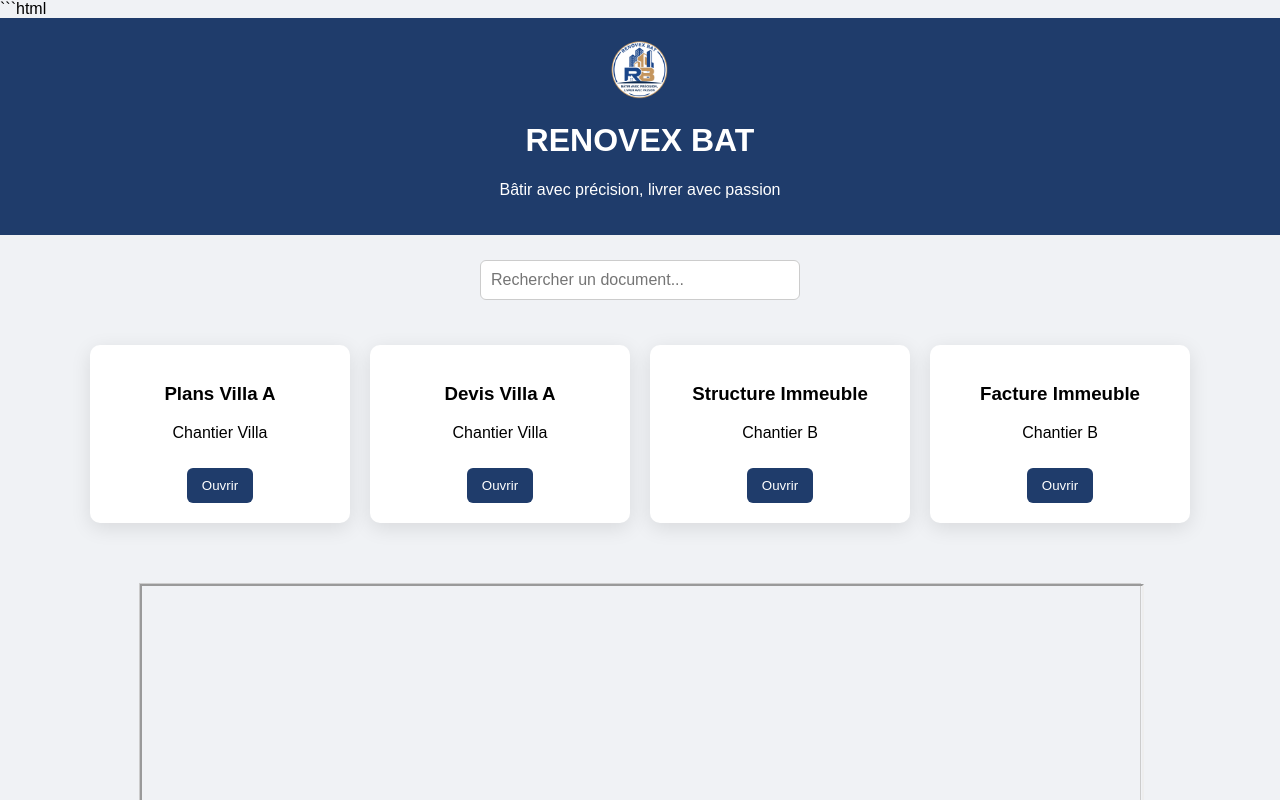
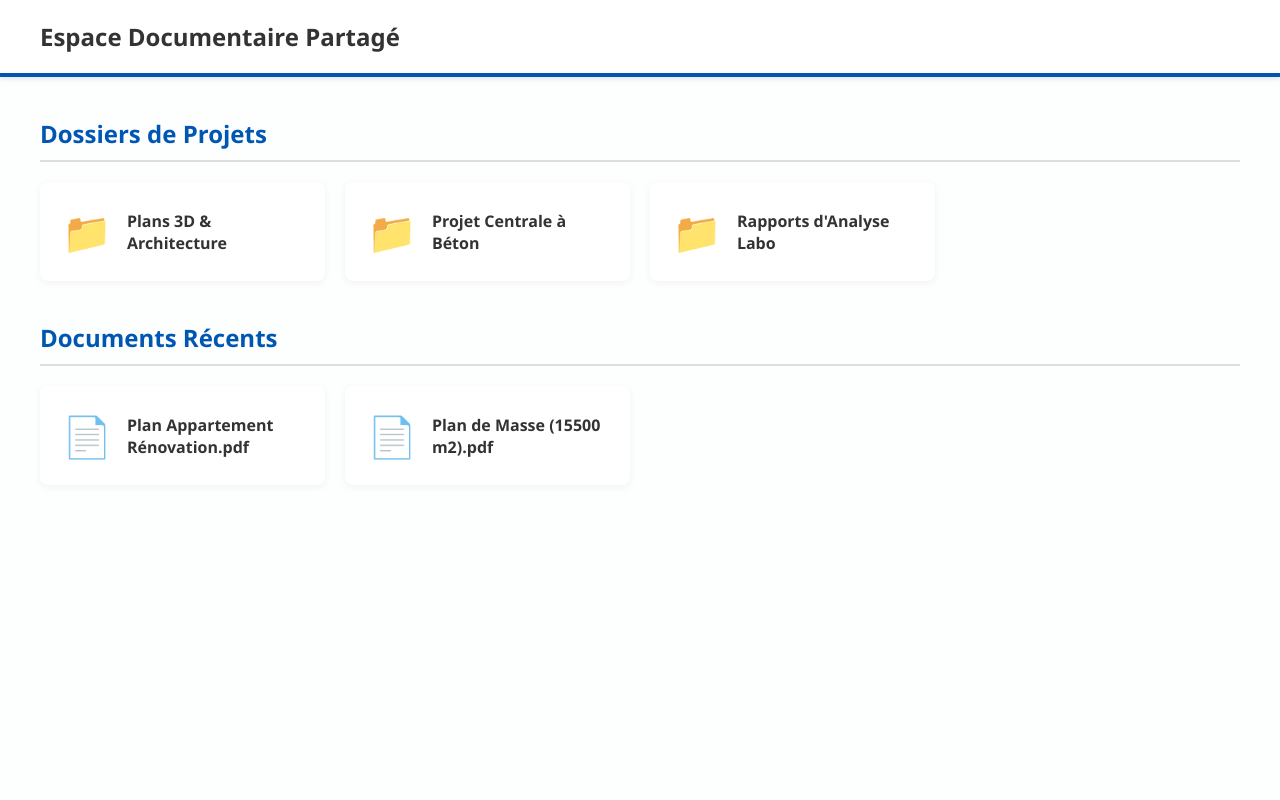
Before and after one commit to renovexebat-hub/RB_DOCS, a plain HTML site: page index.html in a window 1280 px wide. Shown: the top 800 px of the page. Drawn offline with Linux system fonts and the light colour scheme.

Commit message:
Update index.html

````diff
--- a/index.html
+++ b/index.html
@@ -1,210 +1,144 @@
-```html
 <!DOCTYPE html>
 <html lang="fr">
-
 <head>
-
     <meta charset="UTF-8">
-<title>RENOVEX BAT - Portail Documents</title>
-
+    <meta name="viewport" content="width=device-width, initial-scale=1.0">
+    <title>Espace Documentaire - RENOVEX BAT</title>
     <style>
-
-body{
-margin:0;
-font-family:Arial;
-background:#f0f2f5;
+        :root {
+            /* Le bleu corporatif de votre entreprise */
+            --primary-blue: #0056b3;
+            --bg-color: #f4f7f6;
         }
 
-header{
-background:#1f3c6b;
-color:white;
-padding:20px;
-text-align:center;
+        body {
+            font-family: 'Segoe UI', Tahoma, Geneva, Verdana, sans-serif;
+            margin: 0;
+            padding: 0;
+            background-color: var(--bg-color);
+            /* Décommentez la ligne ci-dessous et mettez le nom de votre image de fond */
+            /* background-image: url('votre-background.jpg'); */
+            background-size: cover;
+            background-position: center;
+            background-attachment: fixed;
         }
 
-.logo{
-width:120px;
+        /* Overlay pour que le texte reste lisible si vous mettez une photo de fond */
+        .overlay {
+            background-color: rgba(255, 255, 255, 0.85);
+            min-height: 100vh;
         }
 
-.search-box{
-text-align:center;
-margin:25px;
+        .header {
+            display: flex;
+            align-items: center;
+            padding: 20px 40px;
+            background-color: white;
+            box-shadow: 0 2px 5px rgba(0,0,0,0.1);
+            border-bottom: 4px solid var(--primary-blue);
         }
 
-.search-box input{
-width:320px;
-padding:10px;
-font-size:16px;
-border-radius:6px;
-border:1px solid #ccc;
+        .logo {
+            height: 60px;
+            margin-right: 20px;
+            /* Remplacer par le nom de votre fichier logo avec les initiales RB et l'emblème de maçonnerie */
         }
 
-.container{
-
-max-width:1100px;
-margin:auto;
-display:grid;
-grid-template-columns:repeat(auto-fit,minmax(220px,1fr));
-gap:20px;
-padding:20px;
-
+        .header h1 {
+            color: #333;
+            font-size: 24px;
+            margin: 0;
         }
 
-.card{
-
-background:white;
-padding:20px;
-border-radius:10px;
-box-shadow:0 5px 20px rgba(0,0,0,0.1);
-text-align:center;
-transition:0.3s;
-
+        .container {
+            max-width: 1200px;
+            margin: 40px auto;
+            padding: 0 20px;
         }
 
-.card:hover{
-
-transform:translateY(-5px);
-
+        .section-title {
+            color: var(--primary-blue);
+            border-bottom: 2px solid #ddd;
+            padding-bottom: 10px;
+            margin-bottom: 20px;
         }
 
-.card button{
-
-margin-top:10px;
-background:#1f3c6b;
-color:white;
-border:none;
-padding:10px 15px;
-border-radius:6px;
-cursor:pointer;
-
+        .grid {
+            display: grid;
+            grid-template-columns: repeat(auto-fill, minmax(250px, 1fr));
+            gap: 20px;
+            margin-bottom: 40px;
         }
 
-.viewer{
-
-max-width:1000px;
-height:600px;
-margin:40px auto;
-border:1px solid #ccc;
-
+        .card {
+            background: white;
+            padding: 20px;
+            border-radius: 8px;
+            box-shadow: 0 2px 8px rgba(0,0,0,0.05);
+            text-decoration: none;
+            color: #333;
+            display: flex;
+            align-items: center;
+            transition: transform 0.2s, border 0.2s;
+            border: 2px solid transparent;
         }
 
-iframe{
-
-width:100%;
-height:100%;
-
+        .card:hover {
+            transform: translateY(-5px);
+            border-color: var(--primary-blue);
         }
 
-footer{
-
-text-align:center;
-padding:20px;
-color:#777;
-
+        .icon {
+            font-size: 40px;
+            margin-right: 15px;
         }
 
+        .folder-icon { color: var(--primary-blue); }
+        .file-icon { color: #e74c3c; } /* Rouge pour les PDF par exemple */
+
+        .item-name {
+            font-weight: 600;
+            font-size: 16px;
+            word-break: break-word;
+        }
     </style>
-
 </head>
-
 <body>
-
-<header>
-
-<img src="logo.png" class="logo">
-
-<h1>RENOVEX BAT</h1>
-
-<p>Bâtir avec précision, livrer avec passion</p>
-
-</header>
-
-<div class="search-box">
-
-<input type="text" id="searchInput" placeholder="Rechercher un document...">
-
+    <div class="overlay">
+        <div class="header">
+            <img src="logo-rb.png" alt="Logo RENOVEX BAT" class="logo" onerror="this.style.display='none'">
+            <h1>Espace Documentaire Partagé</h1>
         </div>
 
-<div class="container" id="documents">
-
-<div class="card">
-
-<h3>Plans Villa A</h3>
-
-<p>Chantier Villa</p>
-
-<button onclick="openPDF('documents/chantier-villa-A/plans.pdf')">
-Ouvrir
-</button>
-
+        <div class="container">
+            <h2 class="section-title">Dossiers de Projets</h2>
+            <div class="grid">
+                <a href="Plans_3D/" class="card">
+                    <span class="icon folder-icon">📁</span>
+                    <span class="item-name">Plans 3D & Architecture</span>
+                </a>
+                <a href="Centrale_Beton/" class="card">
+                    <span class="icon folder-icon">📁</span>
+                    <span class="item-name">Projet Centrale à Béton</span>
+                </a>
+                <a href="Rapports_Laboratoire/" class="card">
+                    <span class="icon folder-icon">📁</span>
+                    <span class="item-name">Rapports d'Analyse Labo</span>
+                </a>
             </div>
 
-<div class="card">
-
-<h3>Devis Villa A</h3>
-
-<p>Chantier Villa</p>
-
-<button onclick="openPDF('documents/chantier-villa-A/devis.pdf')">
-Ouvrir
-</button>
-
+            <h2 class="section-title">Documents Récents</h2>
+            <div class="grid">
+                <a href="Plans_3D/plan_appartement_renovation.pdf" target="_blank" class="card">
+                    <span class="icon file-icon">📄</span>
+                    <span class="item-name">Plan Appartement Rénovation.pdf</span>
+                </a>
+                <a href="Centrale_Beton/plan_masse_15500m2.pdf" target="_blank" class="card">
+                    <span class="icon file-icon">📄</span>
+                    <span class="item-name">Plan de Masse (15500 m2).pdf</span>
+                </a>
             </div>
-
-<div class="card">
-
-<h3>Structure Immeuble</h3>
-
-<p>Chantier B</p>
-
-<button onclick="openPDF('documents/chantier-immeuble-B/structure.pdf')">
-Ouvrir
-</button>
-
         </div>
-
-<div class="card">
-
-<h3>Facture Immeuble</h3>
-
-<p>Chantier B</p>
-
-<button onclick="openPDF('documents/chantier-immeuble-B/facture.pdf')">
-Ouvrir
-</button>
-
     </div>
-
-</div>
-
-<div class="viewer">
-
-<iframe id="pdfViewer"></iframe>
-
-</div>
-
-<footer>
-
-RENOVEX BAT © 2026
-Sidi Bel Abbès – Algérie
-
-</footer>
-
-<script>
-
-function openPDF(file){
-
-document.getElementById("pdfViewer").src=file;
-
-}
-
-const searchInput=document.getElementById("searchInput");
-
-searchInput.addEventListener("keyup",function(){
-
-let filter=this.value.toLowerCase();
-
-let cards=document.querySelectorAll(".card");
-
-cards.forEach(card=>
-```
+</body>
+</html>
````
Lines whose indentation alone changed are shown as unchanged.
